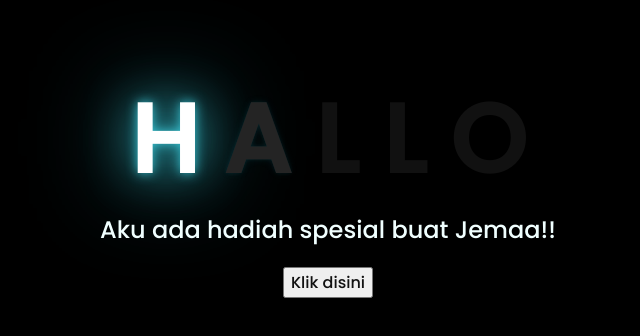
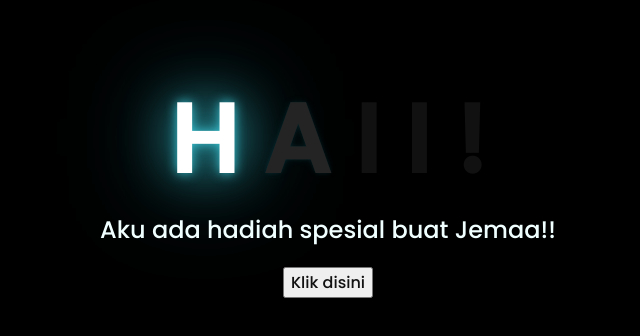
Before and after one commit to hmblpjk/bunga-foryou, a plain HTML site: page index.html in a window 1280 px wide. Shown: the part 226-562 px from the top of the page, without its empty margins (320-960 px from the left). Drawn offline with Linux system fonts and the light colour scheme.

Commit message:
index.html

```diff
--- a/index.html
+++ b/index.html
@@ -12,9 +12,9 @@
     <div class="greetings">
         <span>H</span>
         <span>A</span>
-        <span>L</span>
-        <span>L</span>
-        <span>O</span>
+        <span>I</span>
+        <span>I</span>
+        <span>!</span>
     </div>
     <div class="description">
         <span>Aku ada hadiah spesial buat Jemaa!!</span>
```
